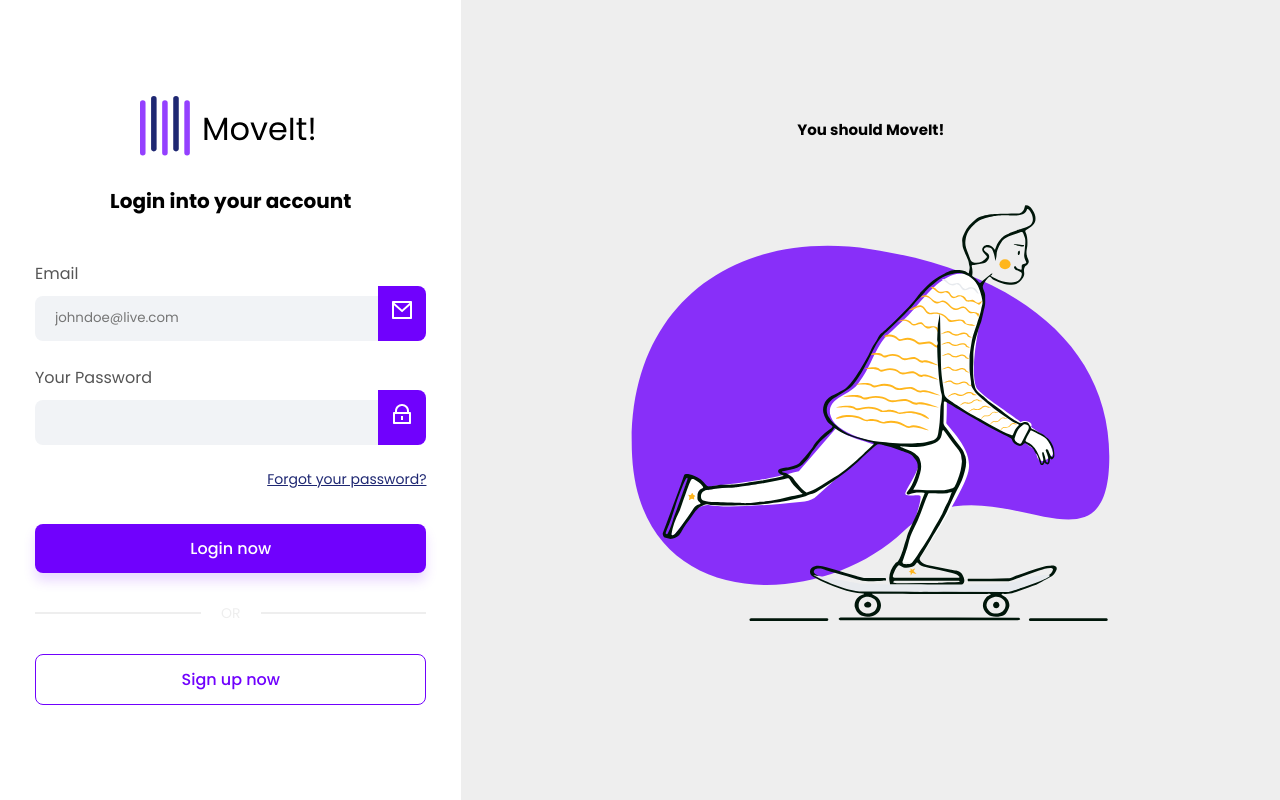
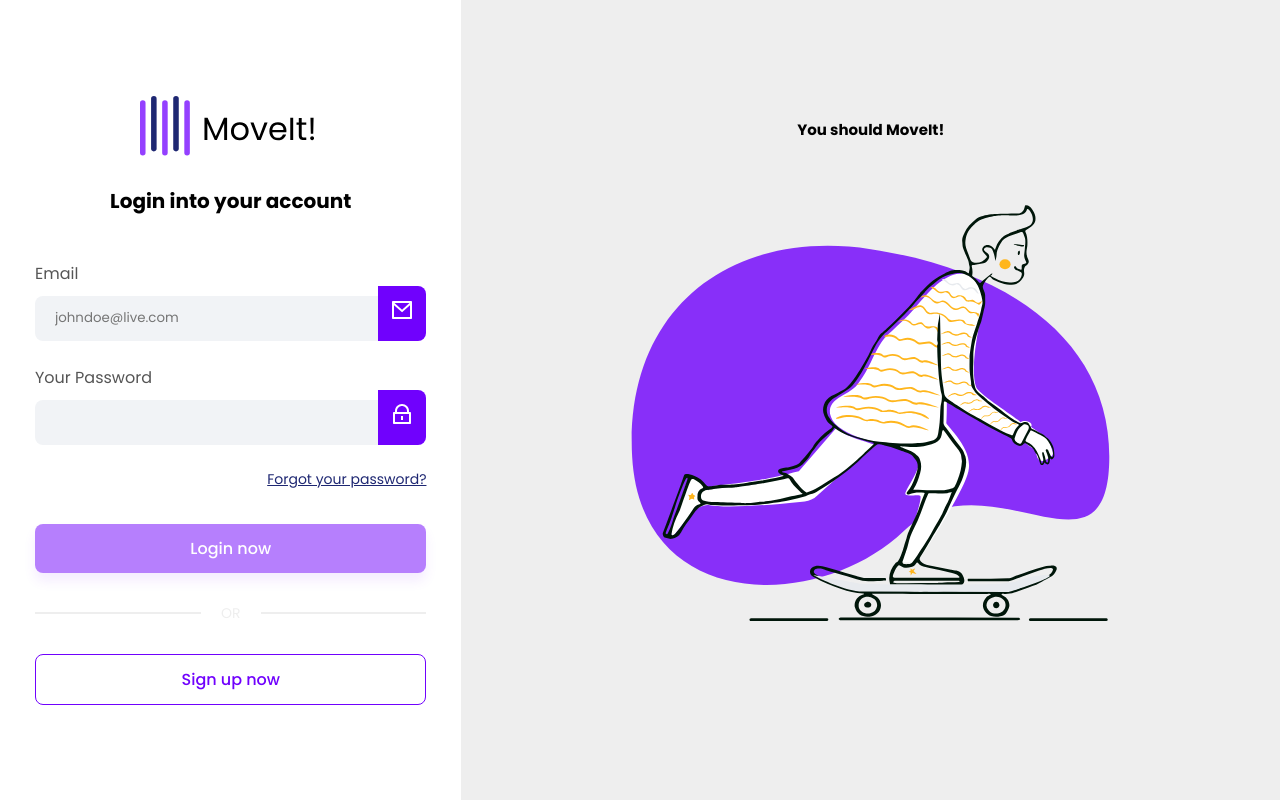
Before and after one commit to uzielmenezes/login-app, an Angular app: page /login in a window 1280 px wide. Built offline with nearby package versions, Linux system fonts and the light colour scheme.

Commit message:
feat: disabled property for primary button

```diff
--- a/src/app/components/login-layout/login-layout.component.html
+++ b/src/app/components/login-layout/login-layout.component.html
@@ -4,7 +4,11 @@
     <h2>{{ title }}</h2>
     <ng-content></ng-content>
     <div class="btn-wrapper">
-      <button class="btn-primary" (click)="submit()">
+      <button
+        class="btn-primary"
+        (click)="submit()"
+        [disabled]="disablePrimaryBtn"
+      >
         {{ primaryBtnText }}
       </button>
       <div class="divider">
--- a/src/app/components/login-layout/login-layout.component.scss
+++ b/src/app/components/login-layout/login-layout.component.scss
@@ -67,6 +67,11 @@ section {
       background-color: transparent;
       cursor: pointer;
 
+      &:disabled {
+        opacity: 0.5;
+        cursor: not-allowed;
+      }
+
       &.btn-primary {
         background-color: $primary-color;
         color: #fff;
--- a/src/app/components/login-layout/login-layout.component.ts
+++ b/src/app/components/login-layout/login-layout.component.ts
@@ -11,6 +11,7 @@ export class LoginLayoutComponent {
   @Input() title: string = '';
   @Input() primaryBtnText: string = '';
   @Input() secondaryBtnText: string = '';
+  @Input() disablePrimaryBtn: boolean = true;
 
   @Output('submit') onSubmit: EventEmitter<any> = new EventEmitter();
   @Output('navigate') onNavigate: EventEmitter<any> = new EventEmitter();
```
